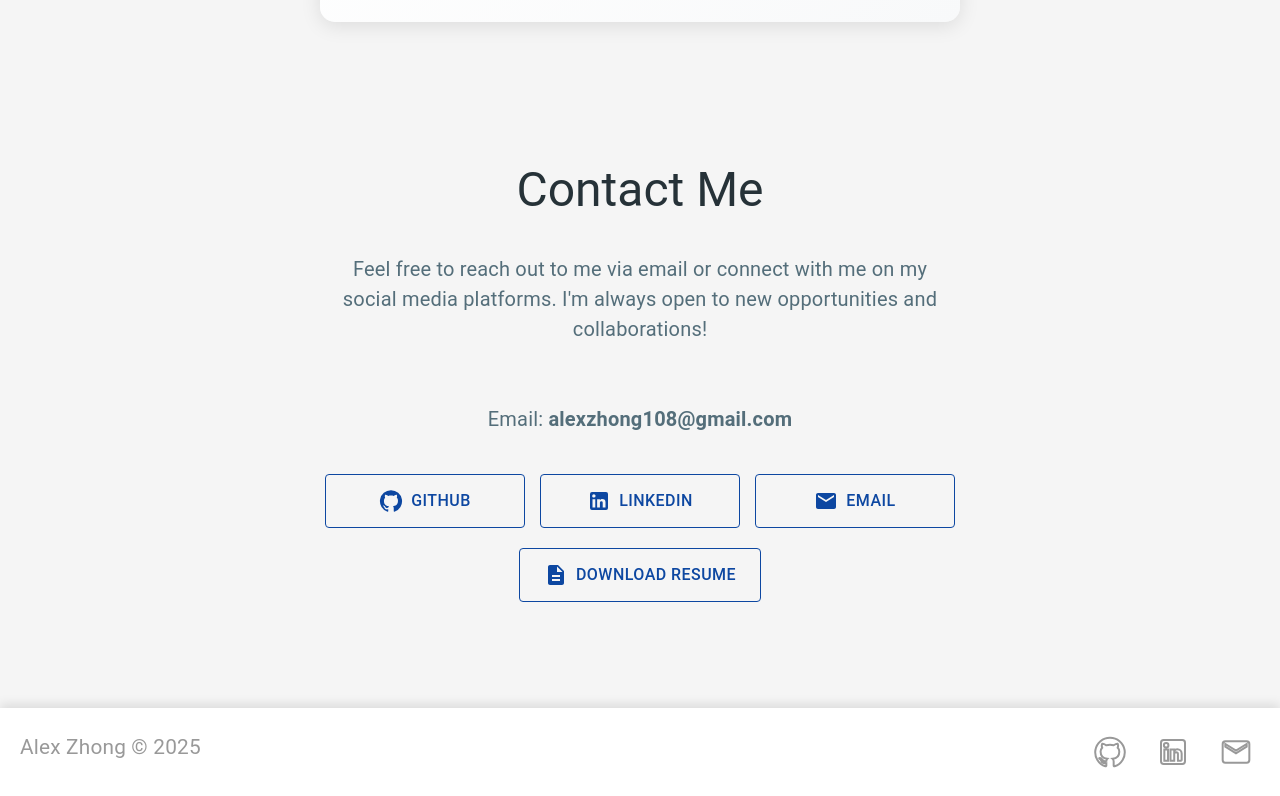
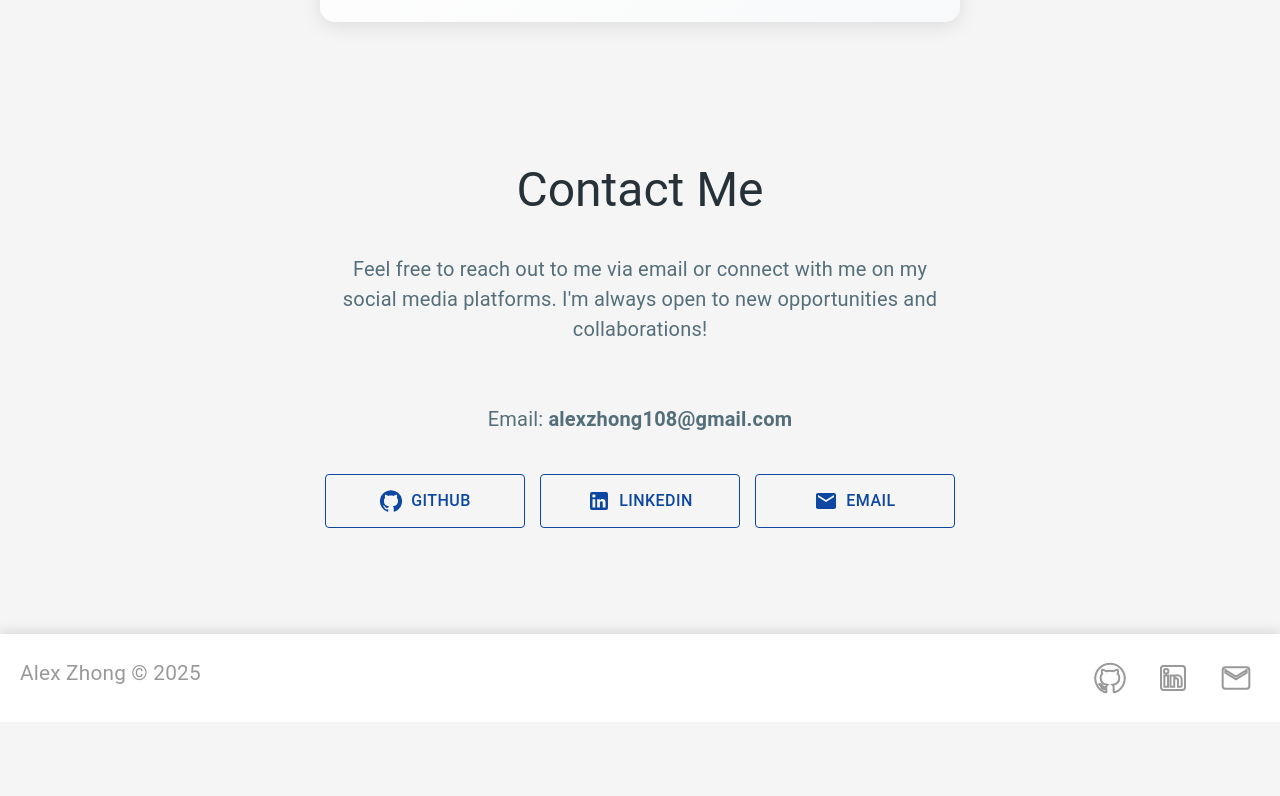
Before and after one commit to Gitalexzhong/portfolio, a React (Create React App) app: page / in a window 1280 px wide. Shown: the part 4606-5402 px from the top of the page. After the commit the page ends 5328 px from the top, so only its background shows below. Built offline with nearby package versions, Linux system fonts and the light colour scheme.

Commit message:
removed resume

```diff
--- a/src/components/Contact.js
+++ b/src/components/Contact.js
@@ -3,8 +3,8 @@ import { Box, Typography, Button, styled } from '@mui/material';
 import GitHubIcon from '@mui/icons-material/GitHub';
 import LinkedInIcon from '@mui/icons-material/LinkedIn';
 import EmailIcon from '@mui/icons-material/Email';
-import DescriptionIcon from '@mui/icons-material/Description'; // Icon for resume
-import resumeFile from '../assets/GATEKEEP_GASLIGHT_GIRLBOSS_IGM.pdf'; // Import the resume file
+// import DescriptionIcon from '@mui/icons-material/Description'; // Icon for resume
+// import resumeFile from '../assets/resume.pdf'; // Import the resume file
 
 // Styled components
 const ContactContainer = styled(Box)(({ darkMode }) => ({
@@ -106,14 +106,14 @@ function Contact({ darkMode }) {
         </SocialIconsContainer>
 
         {/* Download Resume Button */}
-        <SocialIconButton
+        {/* <SocialIconButton
           variant="outlined"
           darkMode={darkMode}
           href={resumeFile} // Use the imported resume file
           download="Alex_Zhong_Resume.pdf" // Name of the downloaded file
         >
           <DescriptionIcon /> Download Resume
-        </SocialIconButton>
+        </SocialIconButton> */}
       </ContactContainer>
     </section>
   );
```
Also changed, not shown: 1 other file (tests, documents, lock files or other folders).
